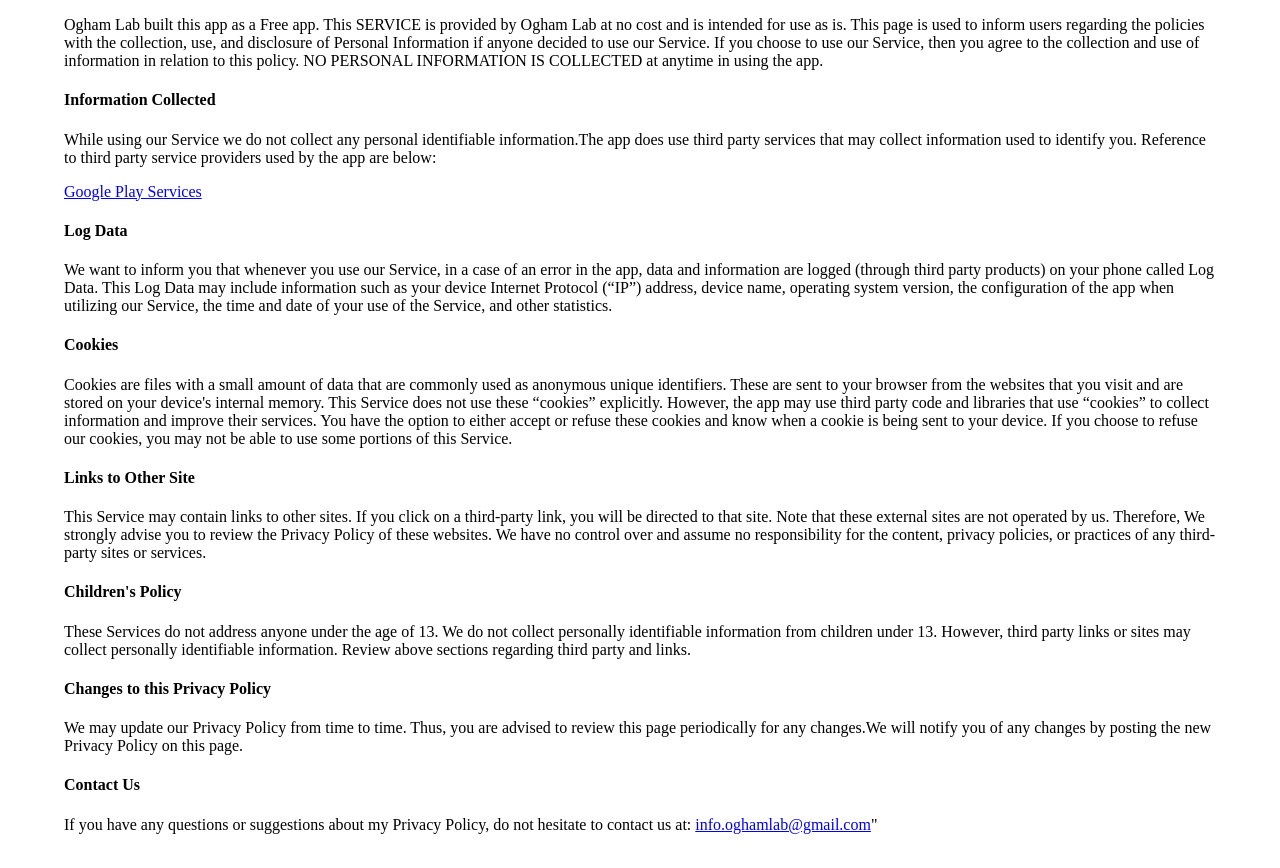
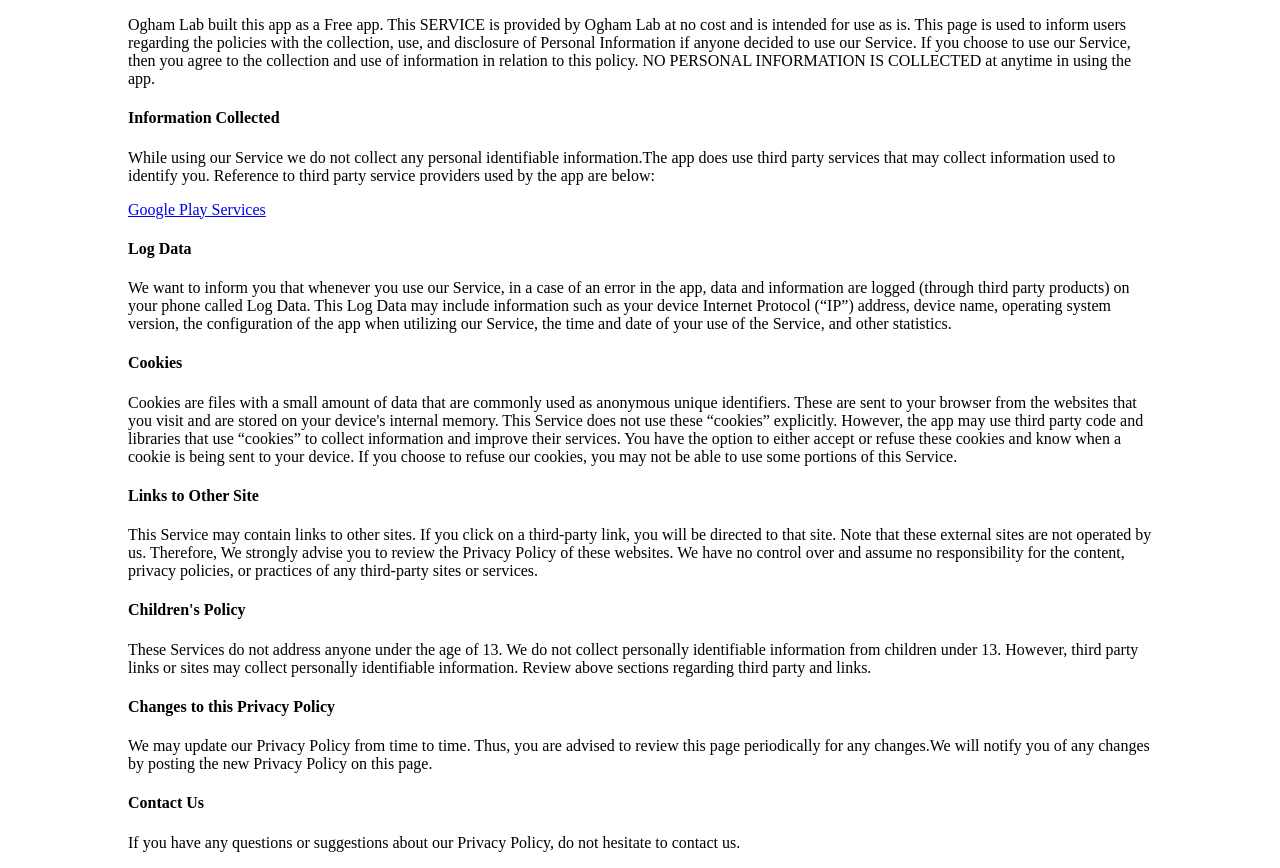
Before and after one commit to OghamLab/privacypolicy, a plain HTML site: page index.html in a window 1280 px wide. Drawn offline with Linux system fonts and the light colour scheme.

Commit message:
Update index.html

```diff
--- a/index.html
+++ b/index.html
@@ -7,8 +7,8 @@
     <style>
       body {
         background-color: #ffffff;
-        margin-left: 5%;
-        margin-right: 5%;
+        margin-left: 10%;
+        margin-right: 10%;
 
 
       }
@@ -90,8 +90,7 @@ Contact Us
 </h4>
 
 <P>
-If you have any questions or suggestions about my Privacy Policy, do not hesitate to contact us at: <a href="<a href="mailto:info.oghamlab@gmail.com?subject=feedback&body=message">info.oghamlab@gmail.com</a>"
-
+If you have any questions or suggestions about our Privacy Policy, do not hesitate to contact us.
 
 </P>
 
```
